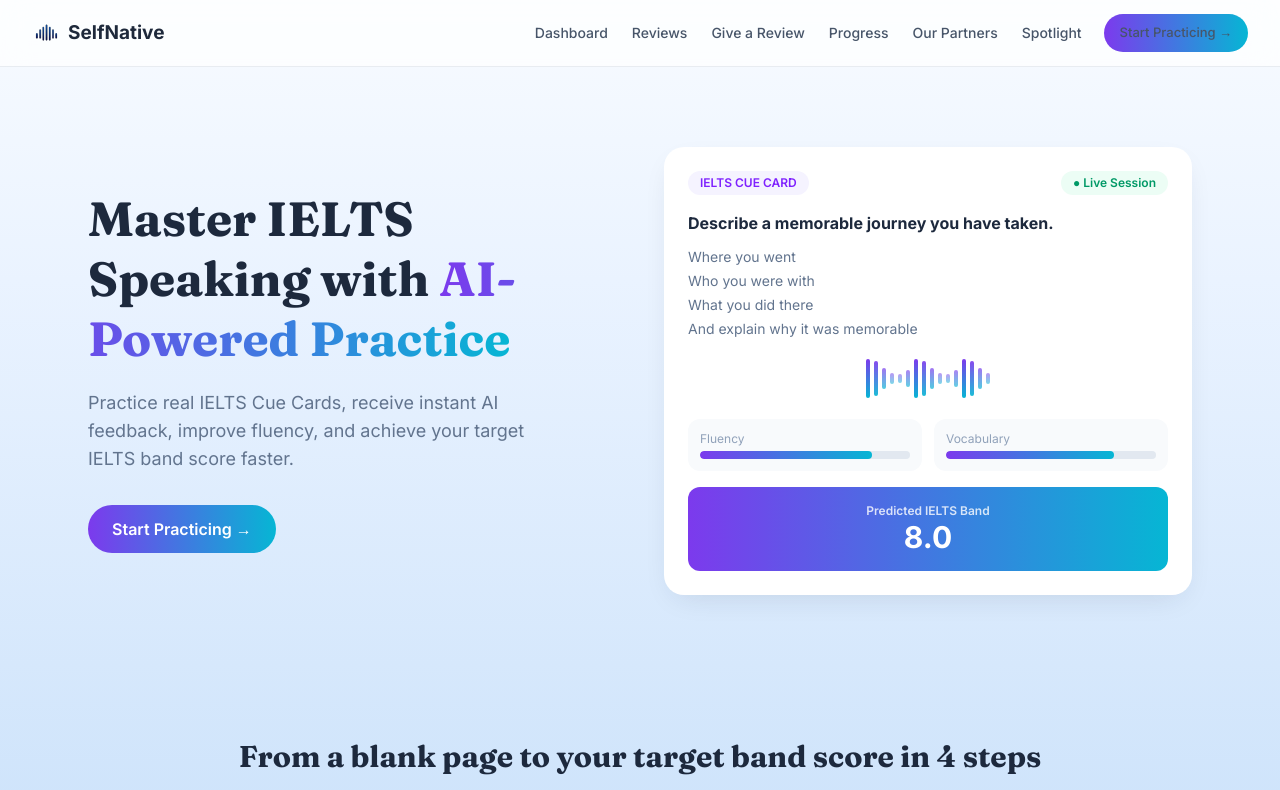
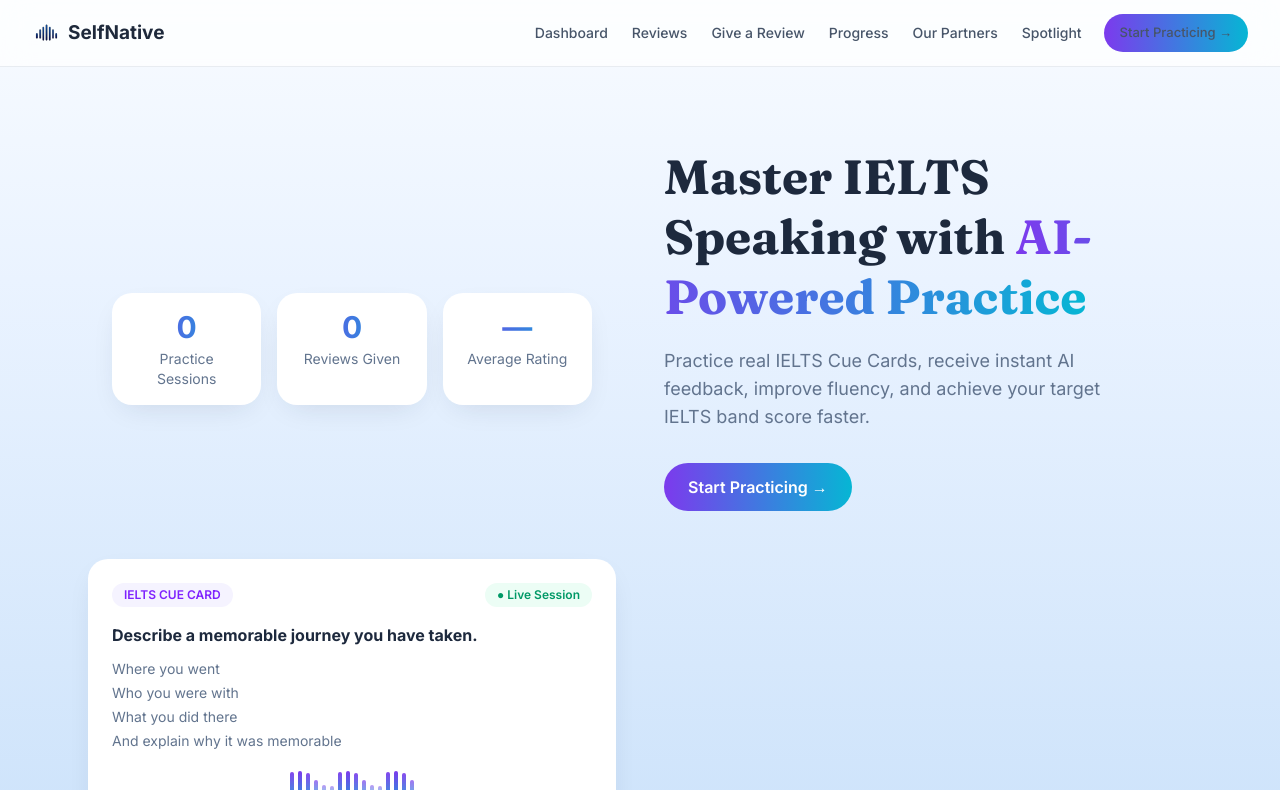
Before and after one commit to arhamtousif/selfnative, a Next.js app: page / in a window 1280 px wide. Shown: the top 790 px of the page. Built offline with nearby package versions, Linux system fonts and the light colour scheme.

Commit message:
Add live usage stats to homepage

```diff
--- /dev/null
+++ b/app/api/stats/route.ts
@@ -0,0 +1,28 @@
+import { NextResponse } from 'next/server';
+import fs from 'fs';
+import path from 'path';
+
+export async function GET() {
+  const sessionsPath = path.join('/tmp', 'sessions.json');
+  const reviewsPath = path.join('/tmp', 'reviews.json');
+
+  let sessionCount = 0;
+  let reviewCount = 0;
+  let avgRating = 0;
+
+  if (fs.existsSync(sessionsPath)) {
+    const sessions = JSON.parse(fs.readFileSync(sessionsPath, 'utf-8'));
+    sessionCount = sessions.length;
+  }
+
+  if (fs.existsSync(reviewsPath)) {
+    const reviews = JSON.parse(fs.readFileSync(reviewsPath, 'utf-8'));
+    reviewCount = reviews.length;
+    if (reviewCount > 0) {
+      const total = reviews.reduce((sum: number, r: any) => sum + (r.rating || 0), 0);
+      avgRating = Math.round((total / reviewCount) * 10) / 10;
+    }
+  }
+
+  return NextResponse.json({ sessionCount, reviewCount, avgRating });
+}
--- a/app/page.tsx
+++ b/app/page.tsx
@@ -3,14 +3,30 @@ import { useEffect, useState } from 'react';
 
 export default function Home() {
   const [reviews, setReviews] = useState<any[]>([]);
+  const [stats, setStats] = useState({ sessionCount: 0, reviewCount: 0, avgRating: 0 });
 
   useEffect(() => {
     fetch('/api/reviews').then(r => r.json()).then((data) => setReviews([...data].reverse().slice(0, 3)));
+    fetch('/api/stats').then(r => r.json()).then(setStats);
   }, []);
 
   return (
     <main>
       <section className="max-w-6xl mx-auto px-6 pt-10 md:pt-20 pb-16 grid md:grid-cols-2 gap-12 items-center">
+        <section className="max-w-4xl mx-auto px-6 pt-10 grid grid-cols-3 gap-4 text-center">
+        <div className="card p-4">
+          <p className="text-2xl md:text-3xl font-bold gradient-text">{stats.sessionCount}</p>
+          <p className="text-xs md:text-sm text-slate-500 mt-1">Practice Sessions</p>
+        </div>
+        <div className="card p-4">
+          <p className="text-2xl md:text-3xl font-bold gradient-text">{stats.reviewCount}</p>
+          <p className="text-xs md:text-sm text-slate-500 mt-1">Reviews Given</p>
+        </div>
+        <div className="card p-4">
+          <p className="text-2xl md:text-3xl font-bold gradient-text">{stats.avgRating || '—'}</p>
+          <p className="text-xs md:text-sm text-slate-500 mt-1">Average Rating</p>
+        </div>
+      </section>
         <div>
           <h1 className="display text-3xl md:text-5xl font-bold leading-tight text-slate-800 mb-5">
             Master IELTS Speaking with <span className="gradient-text">AI-Powered Practice</span>
```
